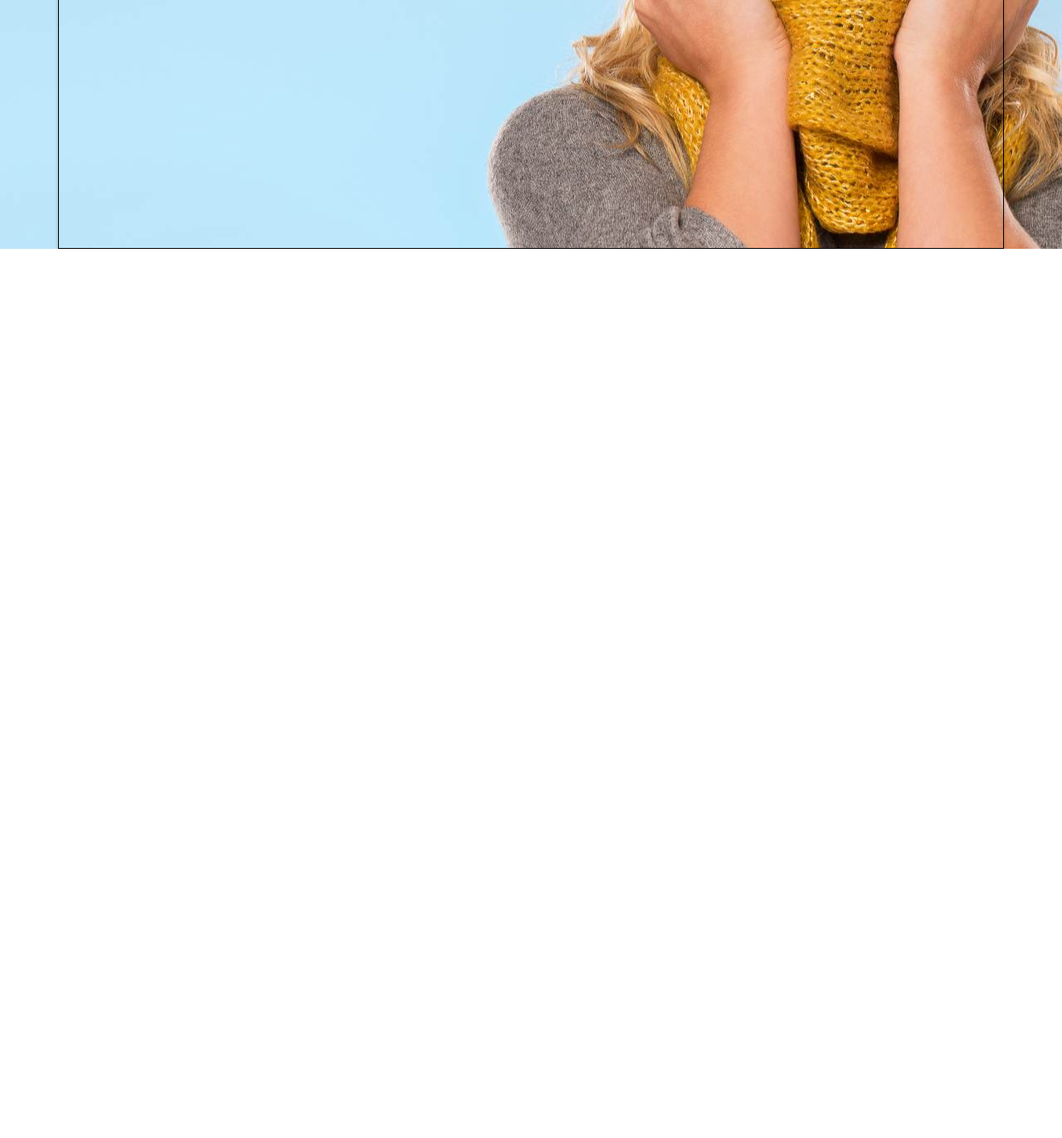
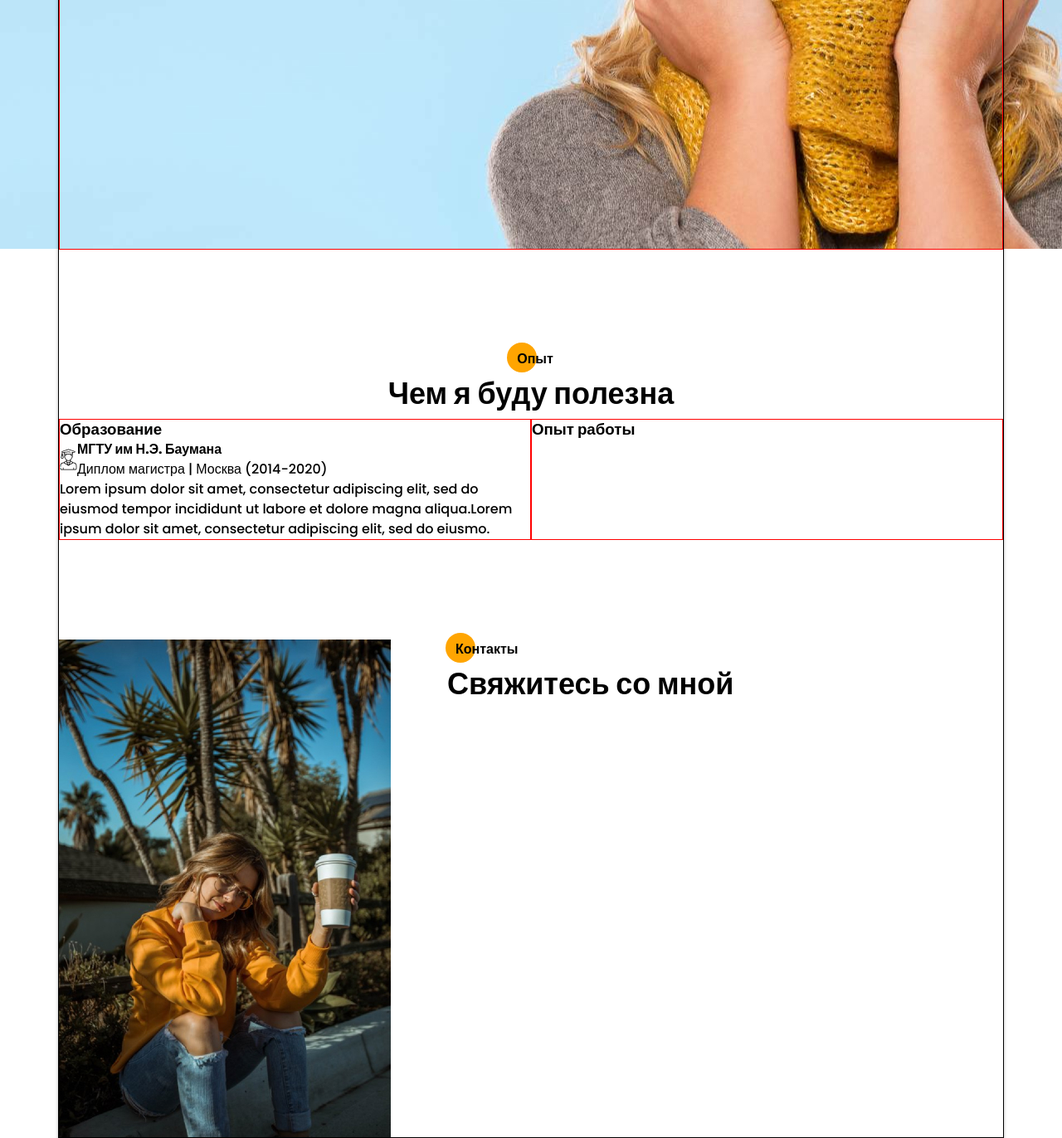
Before and after one commit to EugeneTsalko/digital-chief-test, a website: page index.html in a window 1280 px wide. Shown: the part 500-1872 px from the top of the page at 83% size. Before the commit the page ends 800 px from the top, so only its background shows below. Drawn offline with Linux system fonts and the light colour scheme.

Commit message:
feat: add basic structure for benefit and contacts section

```diff
--- a/index.html
+++ b/index.html
@@ -15,16 +15,55 @@
     <nav class="nav">
       <div class="nav__wrapper"></div>
       <div class="nav__btn" id="burger">
-        <span class="nav__btn__line"></span><span class="nav__btn__line"></span><span class="nav__btn__line"></span>
+        <span class="nav__line"></span><span class="nav__line"></span><span class="nav__line"></span>
       </div>
     </nav>
 
     <section class="section about">
-      <h3 class="section__title">Меня зовут Александра Смит</h3>
+      <h4 class="section__subtitle">Меня зовут Александра Смит</h4>
       <h1 class="about__title">Я web-разработчик <br> из города Москва</h1>
       <div class="about__btns">
         <a href="#" class="link-btn">Портфолио</a>
         <a href="#" class="link-btn link-btn_secondary">Про меня</a>
+      </div>
+    </section>
+
+    <section class="section benefit">
+      <h4 class="section__subtitle">Опыт</h4>
+      <h2 class="section__title">Чем я буду полезна</h2>
+      <div class="resume">
+        <div class="resume__group">
+          <h3 class="resume__title">Образование</h3>
+          <div class="item-resume">
+            <div class="item-resume__header">
+              <img src="./assets/svg/university.svg" alt="University logo" class="item-resume__logo">
+              <div class="item-resume__info">
+                <h4 class="item-resume__title">МГТУ им Н.Э. Баумана</h4>
+                <p class="item-resume__subtitle">Диплом магистра | Москва (2014-2020)</p>
+              </div>
+            </div>
+            <p class="item-resume__text">Lorem ipsum dolor sit amet, consectetur adipiscing elit, sed do eiusmod tempor
+              incididunt ut labore et dolore magna aliqua.Lorem ipsum dolor sit amet, consectetur adipiscing elit, sed
+              do eiusmo. </p>
+          </div>
+
+
+        </div>
+        <div class="resume__group">
+          <h3 class="resume__title">Опыт работы</h3>
+
+
+        </div>
+      </div>
+
+
+    </section>
+
+    <section class="section contacts">
+      <img class="contacts__image" src="./assets/jpg/photo.jpg" alt="Alexandra Smit photo"></img>
+      <div class="contacts__body">
+        <h4 class="section__subtitle">Контакты</h4>
+        <h2 class="section__title">Свяжитесь со мной</h2>
       </div>
 
     </section>
--- a/scss/index.scss
+++ b/scss/index.scss
@@ -50,6 +50,7 @@ body {
     width: 36px;
     height: 21px;
     cursor: pointer;
+  }
 
   &__line {
     display: block;
@@ -62,11 +63,12 @@ body {
     }
   }
 }
-}
 
 .wrapper {
+  display: flex;
+  flex-direction: column;
+
   max-width: 1140px;
-  height: 100vh;
   width: 100%;
   border: 1px solid $black-color;
   box-shadow: 0px 4px 4px 0px rgba(0, 0, 0, 0.25);
@@ -74,6 +76,12 @@ body {
 
 .section {
   &__title {
+    font-size: 2.25rem;
+    font-weight: 700;
+    line-height: 3.75rem;
+  }
+
+  &__subtitle {
     font-size: 1rem;
     font-weight: 700;
     position: relative;
@@ -96,8 +104,10 @@ body {
 
 .about {
   border: 1px solid red;
-  position: absolute;
-  top: 206px;
+  // max-height: 800px;
+  // height: 100%;
+  height: 800px;
+  padding-top: 206px;
 
   &__title {
     font-size: 3rem;
@@ -123,3 +133,33 @@ body {
     box-shadow: none;
   }
 }
+
+.benefit {
+  margin-top: 120px;
+  display: flex;
+  flex-direction: column;
+  align-items: center;
+}
+
+.resume {
+  display: flex;
+  width: 100%;
+
+  &__group {
+    // display: flex;
+    border: 1px solid red;
+    width: 50%;
+  }
+}
+
+.item-resume {
+  &__header {
+    display: flex;
+  }
+}
+
+.contacts {
+  margin-top: 120px;
+  display: flex;
+  gap: 4.25rem;
+}
```
Also changed, not shown: style.css, 1 other file. Lines whose indentation alone changed are shown as unchanged.
